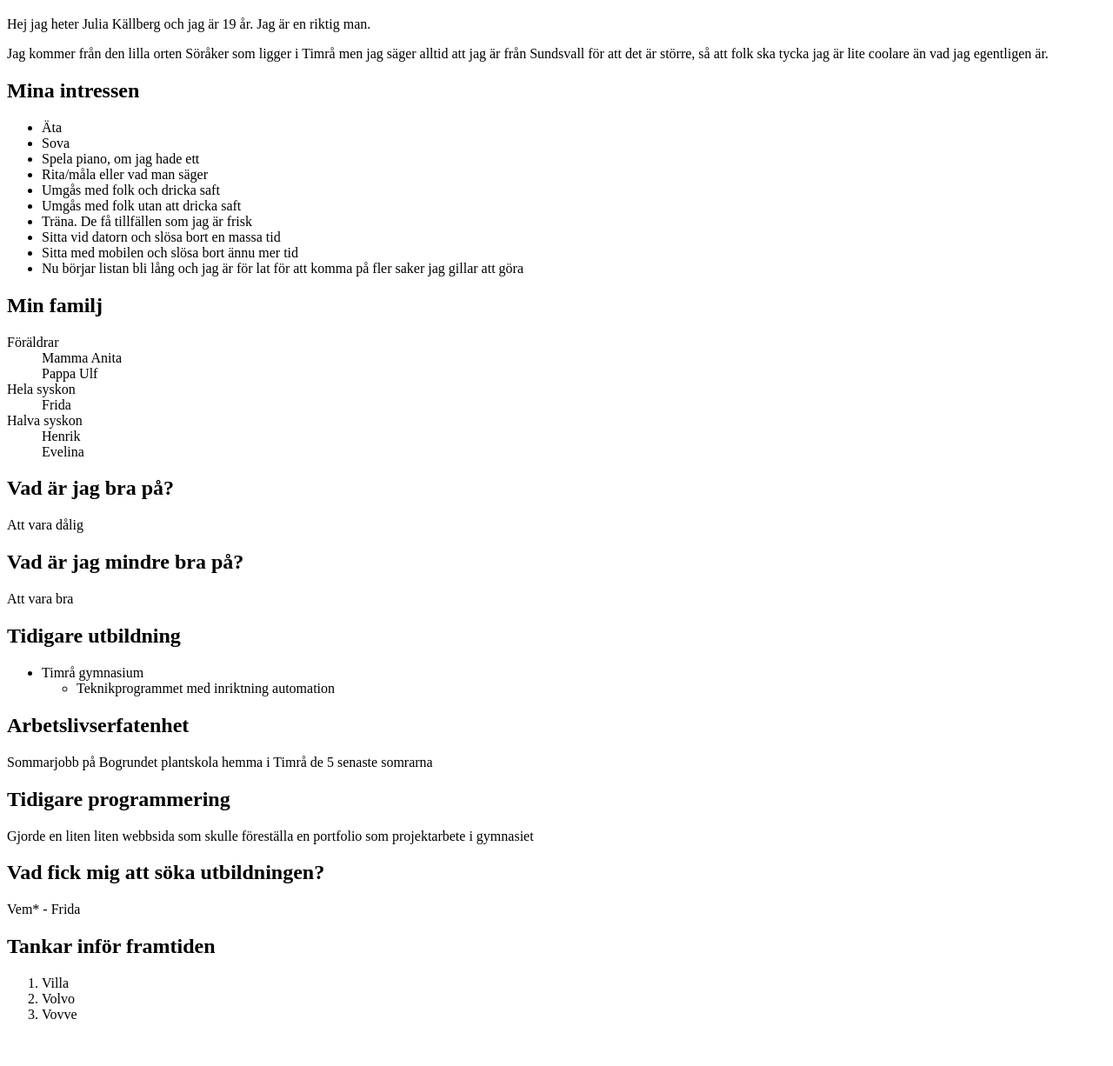
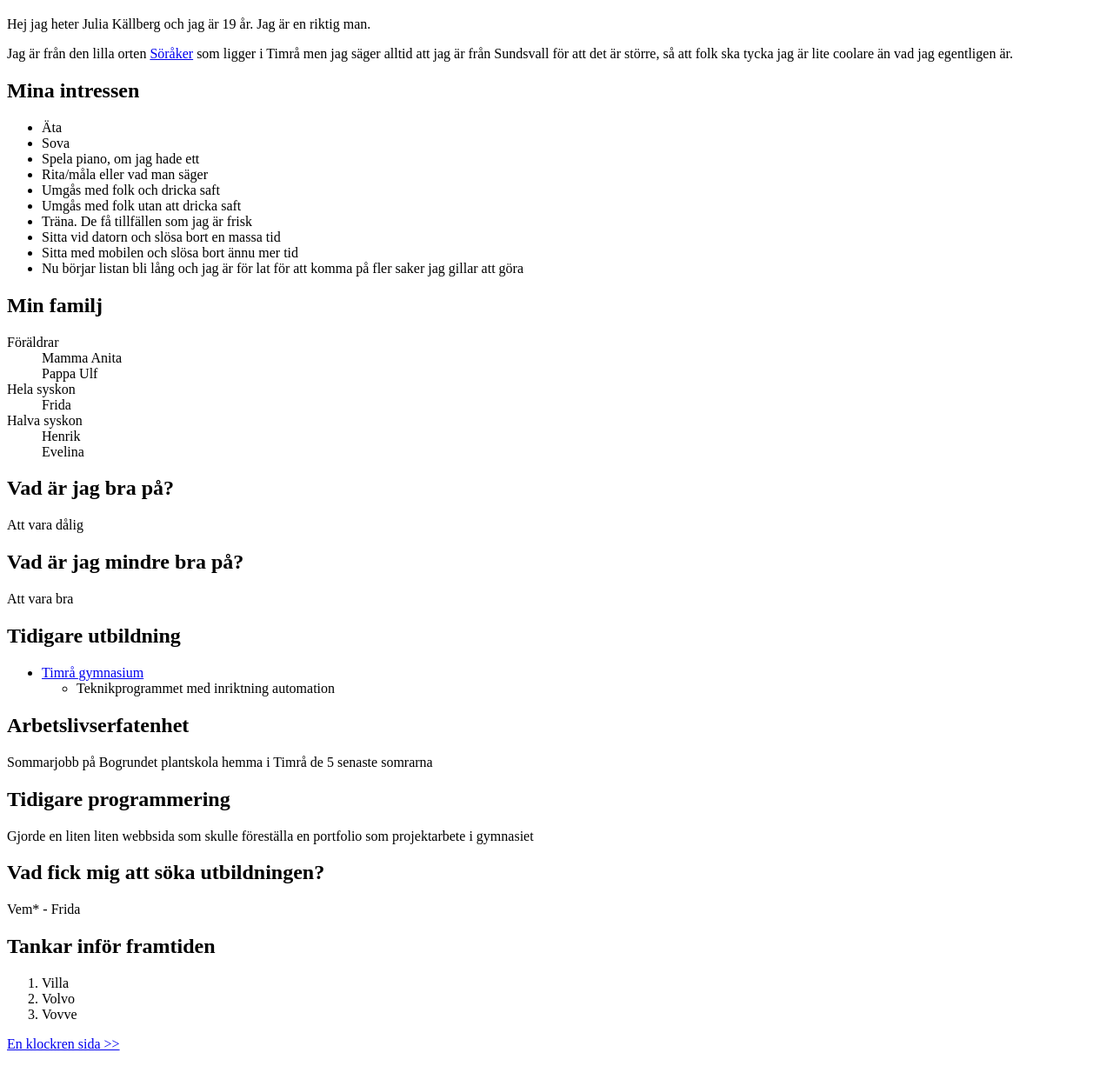
Before and after one commit to jk222rp/1ik415-laborationer, a plain HTML site: page pages/presentation.html in a window 1280 px wide. Shown: the part 149-1375 px from the top of the page at 87% size. Before the commit the page ends 1341 px from the top, so only its background shows below. Drawn offline with Linux system fonts and the light colour scheme.

Commit message:
Uppgift1.5 tredje

```diff
--- a/pages/presentation.html
+++ b/pages/presentation.html
@@ -17,7 +17,8 @@
 <!--Start of presentation-->
         <h1>Om mig</h1>
         <p>Hej jag heter Julia Källberg och jag är 19 år. Jag är en riktig man.</p>
-        <p>Jag kommer från den lilla orten Söråker
+        <p>Jag är från den lilla orten
+        <a href="http://sv.wikipedia.org/wiki/S%C3%B6r%C3%A5ker" target="_blank">Söråker</a>
         som ligger i Timrå men jag säger alltid att jag är från Sundsvall för att det är större,
         så att folk ska tycka jag är lite coolare än vad jag egentligen är.</p>
 
@@ -55,7 +56,7 @@
 
         <h2>Tidigare utbildning</h2>
         <ul>
-            <li>Timrå gymnasium
+            <li><a href="http://www.timra.se/gymnasium/" target="_blank">Timrå gymnasium</a>
                 <ul>
                     <li>Teknikprogrammet med inriktning automation</li>
                 </ul>
@@ -77,6 +78,8 @@
             <li>Volvo</li>
             <li>Vovve</li>
         </ol>
+
+        <p><a href="http://klockren.nu/">En klockren sida >></a></p>
     <!--End of presentation-->
     </body>
 
```
